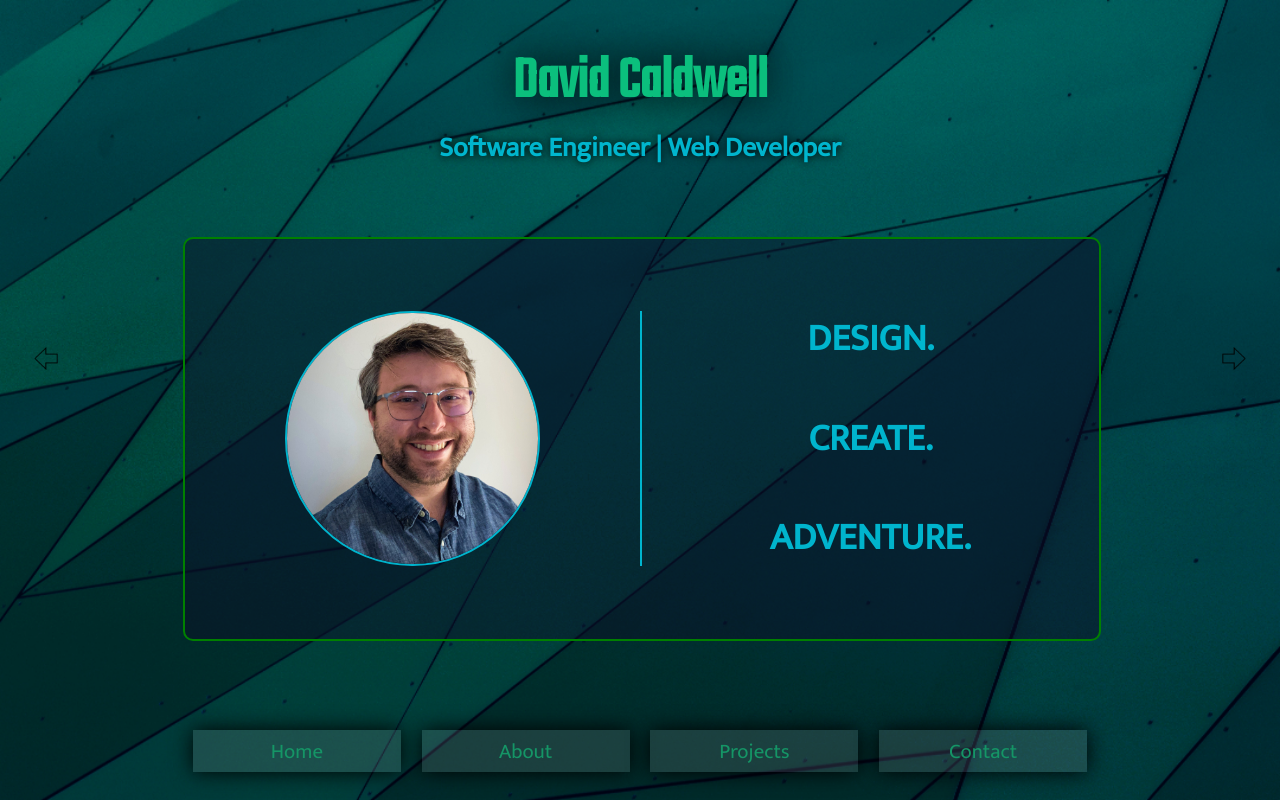
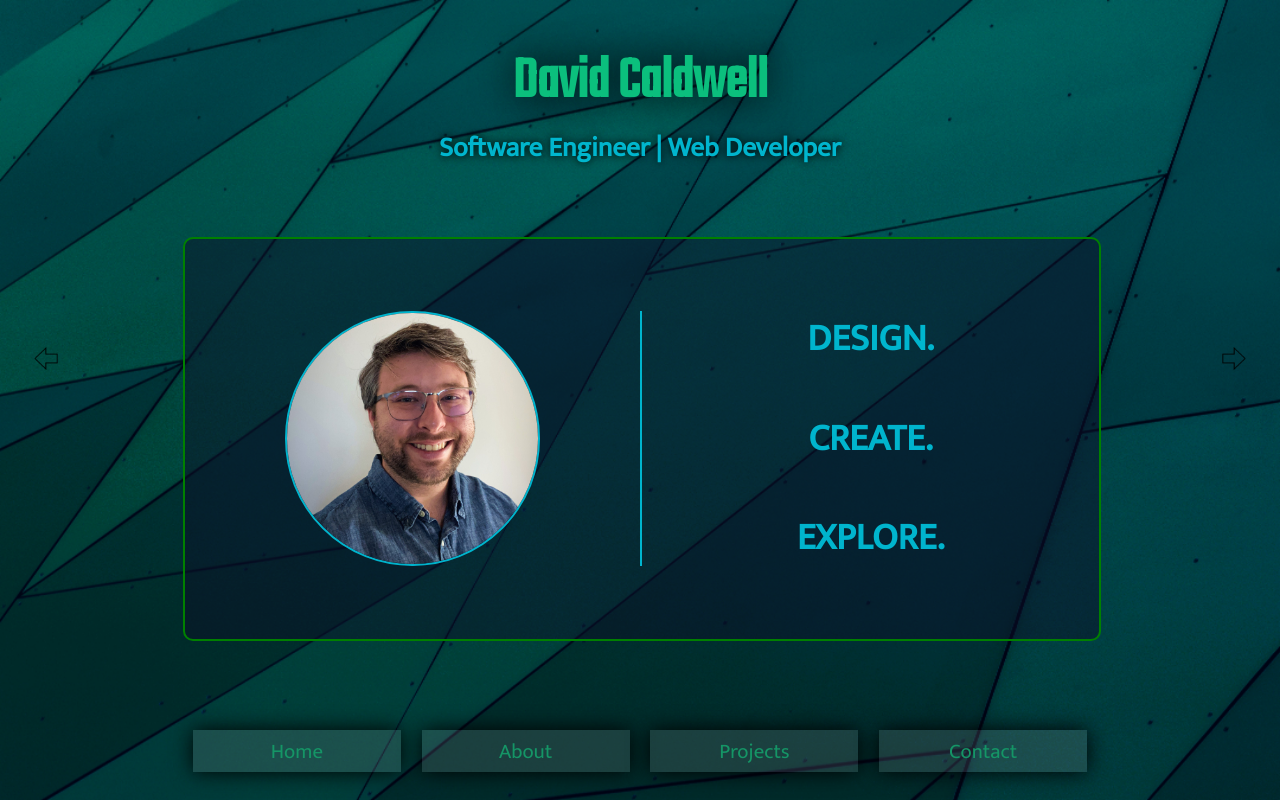
Before and after one commit to LeaderOfTheLost/my-portfolio, a React (Create React App) app: page / in a window 1280 px wide. Built offline with nearby package versions, Linux system fonts and the light colour scheme.

Commit message:
changed home page

```diff
--- a/src/pages/Home.js
+++ b/src/pages/Home.js
@@ -32,7 +32,7 @@ const Home = () => {
         <div className="home-words">
           <h3>DESIGN.</h3>
           <h3>CREATE.</h3>
-          <h3>ADVENTURE.</h3>
+          <h3>EXPLORE.</h3>
         </div>
       </div>
       <div className="right">
```
